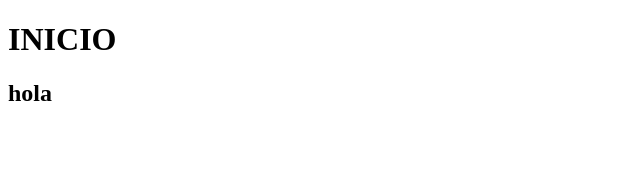
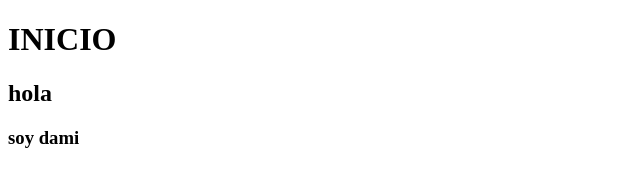
Before and after one commit to dami-bot/damibot-github.io, a plain HTML site: page index.html in a window 1280 px wide. Shown: the full height of the page, 0-640 px from the left. Drawn offline with Linux system fonts and the light colour scheme.

Commit message:
mi segundo commit

```diff
--- a/index.html
+++ b/index.html
@@ -10,6 +10,7 @@
     <h2>hola
 
     </h2>
+    <h3>soy dami</h3>
 
 </body>
 </html>
```
